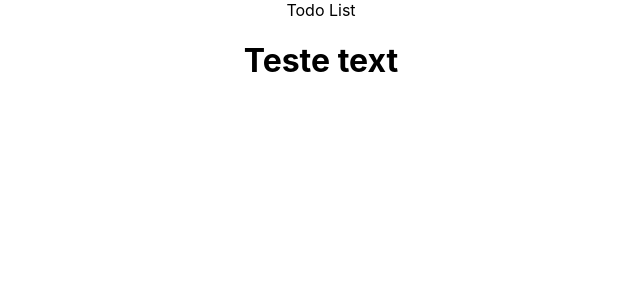
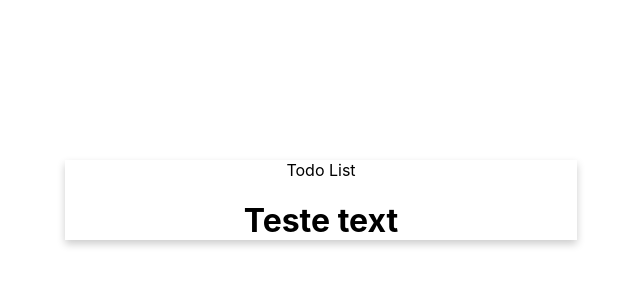
Before and after one commit to VarnerDamascenoJr/react-todo-list, a React (Create React App) app: page / in a window 1280 px wide. Shown: the top 300 px of the page, without its empty margins (319-959 px from the left). Built offline with nearby package versions, Linux system fonts and the light colour scheme.

Commit message:
modifications in the css of the main file.

```diff
--- a/src/App.css
+++ b/src/App.css
@@ -1,11 +1,13 @@
 .App {
   text-align: center;
+  box-shadow: 0 4px 8px 0 rgba(0,0,0,0.2);
+  width: 40%;
+  margin-left: auto;
+  margin-right: auto;
+  margin-top: 10rem;
 }
 
-.App-logo {
-  height: 40vmin;
-  pointer-events: none;
-}
+
 
 @media (prefers-reduced-motion: no-preference) {
   .App-logo {
```
Also changed, not shown: src/logo.svg (deleted).
